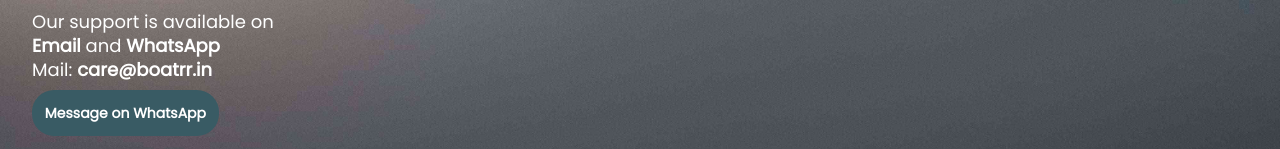
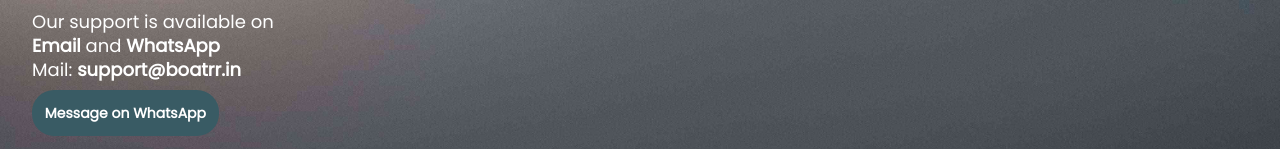
Before and after one commit to phaniankur/boatrr.client, a React (Create React App) app: page / in a window 1280 px wide. Shown: the part 1076-1225 px from the top of the page. Built offline with nearby package versions, Linux system fonts and the light colour scheme.

Commit message:
mail changed

```diff
--- a/src/Pages/home/body.js
+++ b/src/Pages/home/body.js
@@ -125,7 +125,7 @@ const Body = () => {
             paddingBottom='0.5rem'
             >
               Our support is available on <br/><span style={{fontWeight: 'bold'}}>Email</span> and <span style={{fontWeight: 'bold'}}>WhatsApp</span><br/>
-              Mail: <span style={{fontWeight: 'bold'}}>care@boatrr.in</span>
+              Mail: <span style={{fontWeight: 'bold'}}>support@boatrr.in</span>
             </Box>
             <Box
             display='flex'
```
